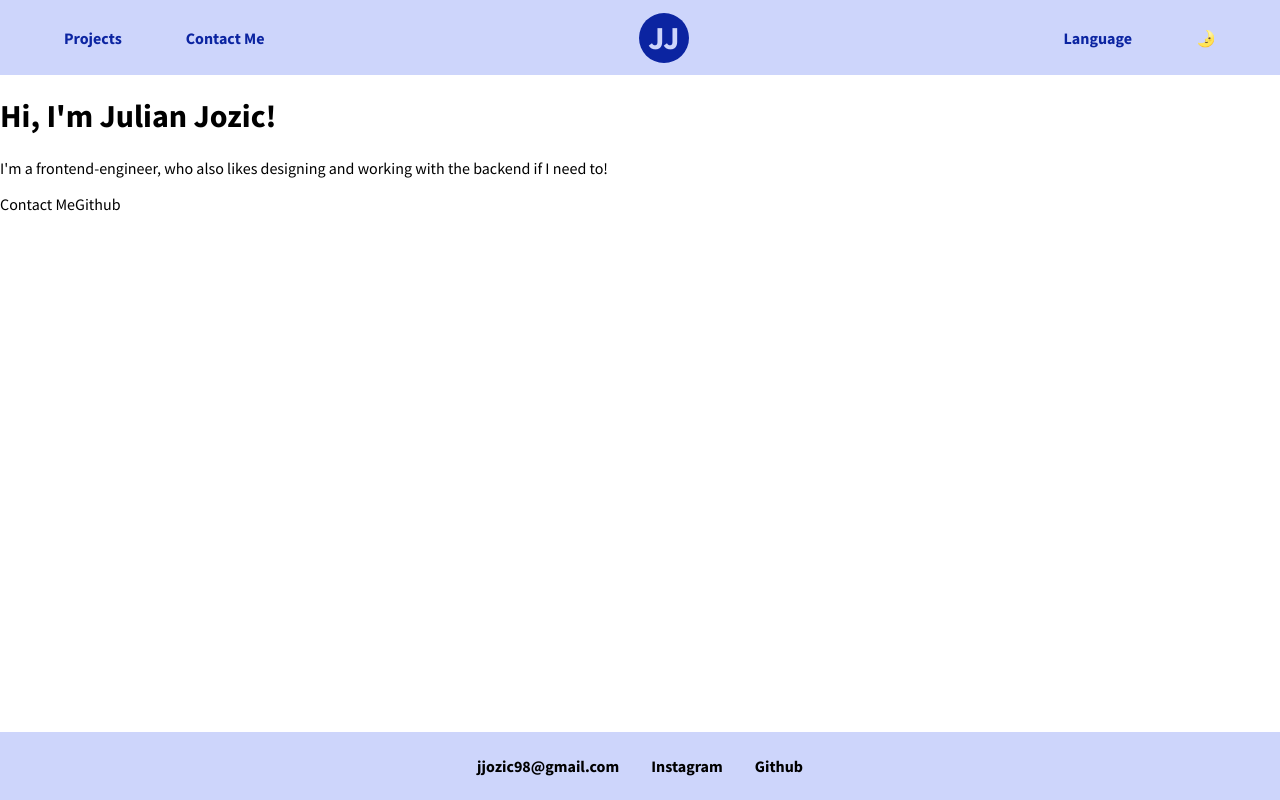
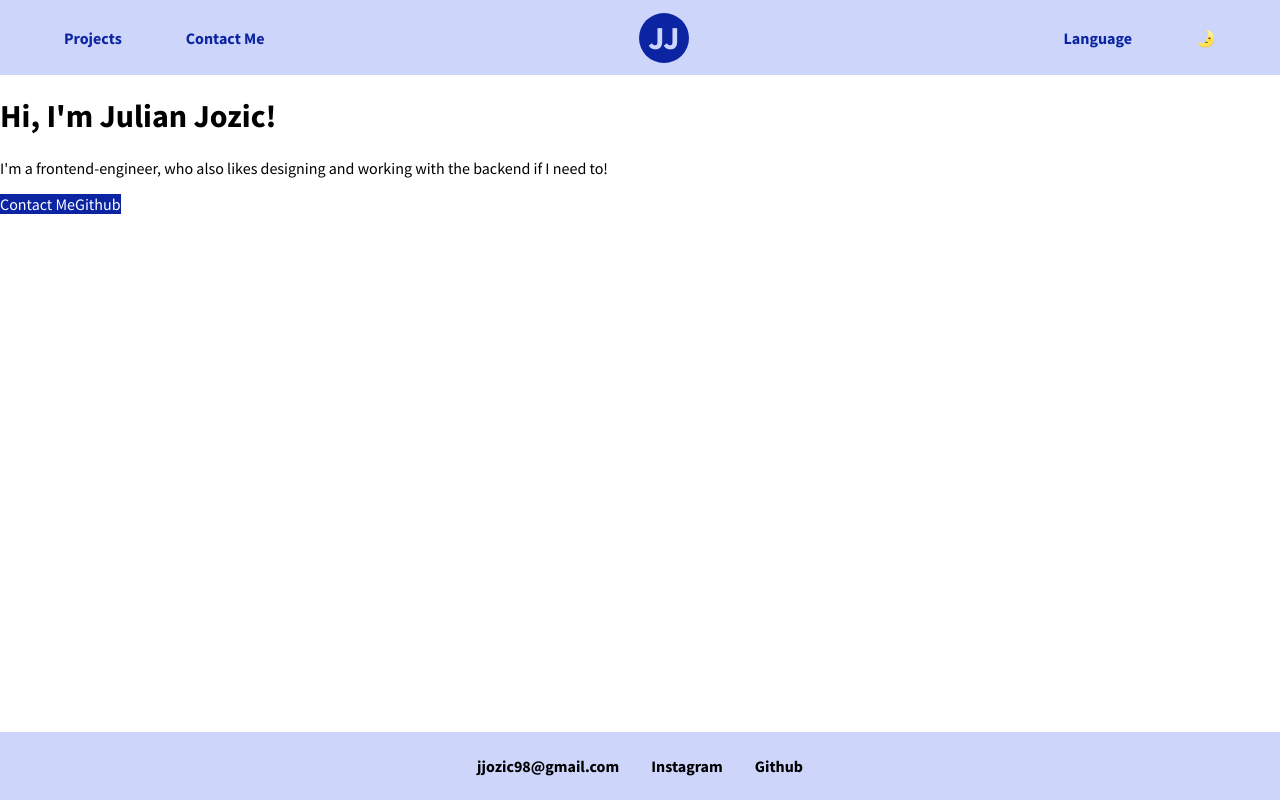
Before and after one commit to jjozic/jj-portfolio-2021, a Next.js app: page / in a window 1280 px wide. Built offline with nearby package versions, Linux system fonts and the light colour scheme.

Commit message:
added styling to pagecontent

```diff
--- a/styles/PageContent.module.scss
+++ b/styles/PageContent.module.scss
@@ -2,3 +2,10 @@
   max-width: 1400px;
   margin: 0 auto;
 }
+
+.links a{
+  background-color: var(--dark);
+  color: #fff;
+  min-width: 100px;
+  min-height: 500px;
+}
```
